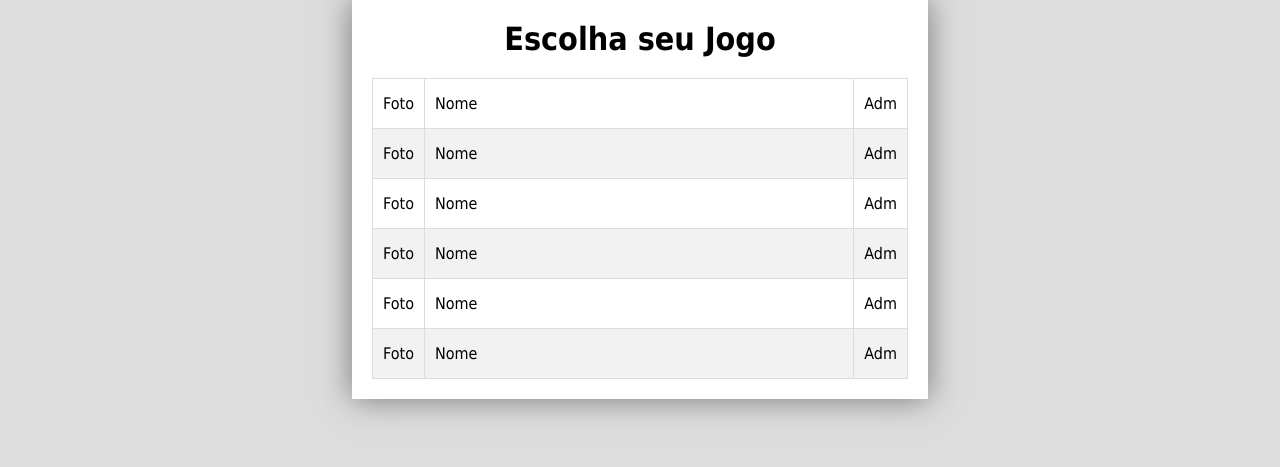
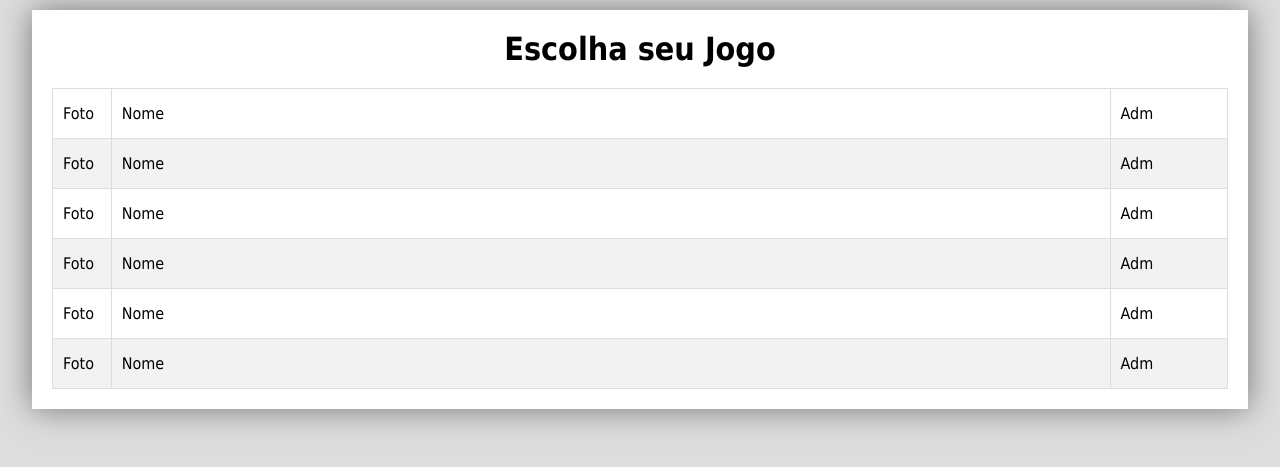
Before and after one commit to NascimentoTales/PHPComMysql, a PHP site: page / in a window 1280 px wide. Shown: the top 467 px of the page. Run offline with PHP 8.4, Linux system fonts and the light colour scheme.

Commit message:
Criado php

```diff
--- a/styles/style.css
+++ b/styles/style.css
@@ -11,9 +11,8 @@ body {
 }
 
 body #corpo {
-  margin-top: 20px;
-  width: 45%;
-  margin: auto;
+  width: 95%;
+  margin: 10px auto 0 auto;
   padding: 20px;
   background-color: #fff;
   -webkit-box-shadow: 0px 0px 30px #777;
--- a/styles/style.scss
+++ b/styles/style.scss
@@ -1,5 +1,6 @@
 $backgroundColorBody: #ddd;
 $backgroundColorCorpo: #fff;
+
 *{
     margin: 0;
     padding: 0;
@@ -11,9 +12,8 @@ body{
     background-color: $backgroundColorBody;
 
     #corpo{
-        margin-top: 20px;
-        width: 45%;
-        margin: auto;
+        width: 95%;
+        margin: 10px auto 0 auto;
         padding: 20px;
         background-color: $backgroundColorCorpo;
         box-shadow: 0px 0px 30px #777;
```
Also changed, not shown: index.php (renamed from index.html), model.php (renamed from model.html), 1 other file.
